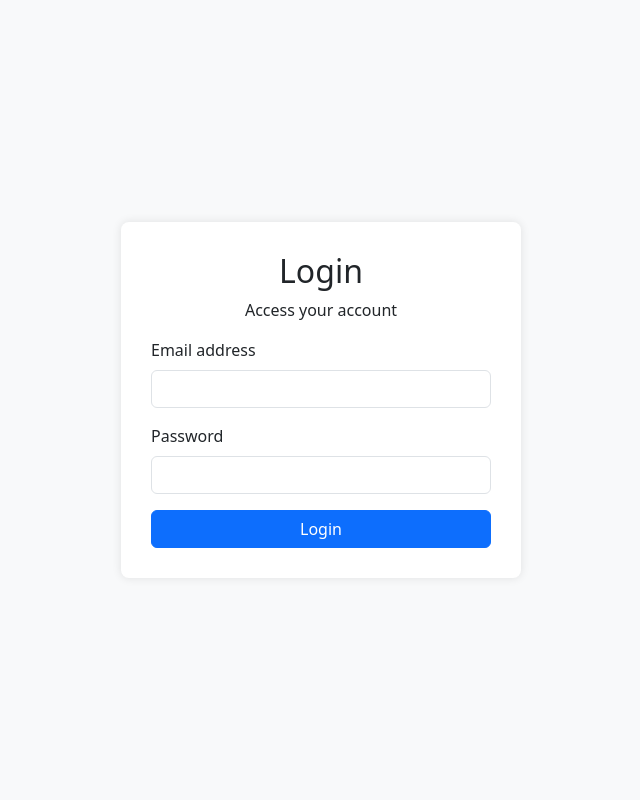
After one commit to ajvarus/Interferon, a Flask app: page /auth/login in a window 1280 px wide. The commit adds this page. Shown: the whole page, without its empty margins (319-959 px from the left). Run offline with Flask 3, Linux system fonts and the light colour scheme.

Commit message:
Added login and logout functionality.

```diff
--- a/routes/user_auth.py
+++ b/routes/user_auth.py
@@ -1,7 +1,9 @@
-from flask import Blueprint, request, render_template, jsonify
+from flask import Blueprint, request, render_template, jsonify, make_response
 import firebase_admin
-from firebase_admin import credentials, auth
-from utils.env_handler import get_firebase_key_path
+from firebase_admin import credentials, auth, exceptions
+from utils.env_handler import get_firebase_key_path, get_firebase_web_api_key
+import requests
+import json
 
 user_auth = Blueprint("user_auth", __name__)
 
@@ -21,7 +23,7 @@ def sign_up():
         data = request.json
         email = data["email"]
         password = data["password"]
-        print(email, password)
+
 
         try:
             user = auth.create_user(email=email, password=password)
@@ -29,3 +31,51 @@ def sign_up():
 
         except Exception as e:
             return jsonify({"message": "Failed to create user"}), 500
+
+
+@user_auth.route("/login", methods=["GET", "POST"])
+def login():
+    if request.method == "GET":
+        return render_template("login.html")
+
+    elif request.method == "POST":
+        data = request.json
+        email = data["email"]
+        password = data["password"]
+        print(email, password)
+
+        payload = json.dumps({
+            "email": email,
+            "password": password,
+            "return_secure_token": True
+        })
+
+        rest_api_url = "https://identitytoolkit.googleapis.com/v1/accounts:signInWithPassword"
+
+        try:
+            user = requests.post(rest_api_url,
+                    params={"key": get_firebase_web_api_key()},
+                    data=payload)
+            print(user.json())
+            user_data = user.json()
+            # Create an HTTP only cookie for the idToken
+            response = make_response(jsonify({'message': 'Authentication successful'}), 200)
+            response.set_cookie('idToken',
+                                user_data["idToken"],
+                                httponly=True)
+            return response
+        except Exception as e:
+            print(str(e))
+            return jsonify({'message': 'Authentication failed'}), 401
+
+
+@user_auth.route("/logout", methods=["POST"])
+def logout():
+    # Create a response with a message indicating successful logout
+    print("Logging out")
+    response = make_response(jsonify({'message': 'Logout successful'}), 200)
+
+    # Clear the idToken cookie by setting its value to an empty string
+    response.set_cookie('idToken', '', expires=0)
+
+    return response
--- a/templates/button_group.html
+++ b/templates/button_group.html
@@ -26,7 +26,7 @@
         if (response.ok) {
           // Redirect to a different URL upon success
           cryptoTypeLowerCase = cryptoType.toLowerCase();
-          window.location.href = `http://127.0.0.1:3000/cryptography/${cryptoTypeLowerCase}`;
+          window.location.href = `{{ base_url }}/cryptography/${cryptoTypeLowerCase}`;
         } else {
           // Display failure message
           alert("Failed to process the request. Please try again.");
--- /dev/null
+++ b/templates/login.html
@@ -0,0 +1,147 @@
+<!DOCTYPE html>
+<html lang="en">
+  <head>
+    <meta charset="UTF-8" />
+    <meta name="viewport" content="width=device-width, initial-scale=1.0" />
+    <title>Login - INTERFERON</title>
+    <link rel="icon" href="./static/favicon.png" type="image/png" />
+    <link
+      rel="stylesheet"
+      href="https://cdn.jsdelivr.net/npm/bootstrap@5.3.3/dist/css/bootstrap.min.css"
+    />
+    <link
+      rel="stylesheet"
+      href="{{ url_for('static', filename='font.css') }}"
+    />
+    <link rel="preconnect" href="https://fonts.googleapis.com" />
+    <link rel="preconnect" href="https://fonts.gstatic.com" crossorigin />
+    <link
+      href="https://fonts.googleapis.com/css2?family=IBM+Plex+Sans:ital,wght@0,100;0,200;0,300;0,400;0,500;0,600;0,700;1,100;1,200;1,300;1,400;1,500;1,600;1,700&display=swap"
+      rel="stylesheet"
+    />
+    <style>
+      body {
+        height: 100vh;
+        background-color: #f8f9fa;
+      }
+
+      .center-align-container {
+        display: flex;
+        flex-direction: column;
+        align-items: center;
+        justify-content: center;
+        min-height: 100vh;
+        width: 100%;
+      }
+
+      .login-container {
+        padding: 30px;
+        width: 400px;
+        background: white;
+        box-shadow: 0 0 10px rgba(0, 0, 0, 0.1);
+        border-radius: 8px;
+      }
+
+      .message-alert {
+        width: 400px;
+        margin-bottom: 15px;
+        text-align: center;
+      }
+
+      .form-control {
+        margin-bottom: 10px;
+      }
+    </style>
+  </head>
+  <body>
+    <div class="center-align-container">
+      <div
+        id="message-container"
+        class="message-alert alert alert-success alert-dismissible fade show"
+        role="alert"
+        style="display: none"
+      >
+        <span id="message-content"></span>
+        <button
+          type="button"
+          class="btn-close"
+          aria-label="Close"
+          onclick="hideMessage()"
+        ></button>
+      </div>
+      <div class="login-container">
+        <div class="login-form">
+          <h2 class="text-center">Login</h2>
+          <p class="text-center">Access your account</p>
+          <form method="POST">
+            <div class="mb-3">
+              <label for="email" class="form-label">Email address</label>
+              <input
+                type="email"
+                class="form-control"
+                id="email"
+                name="email"
+                required
+              />
+            </div>
+            <div class="mb-3">
+              <label for="password" class="form-label">Password</label>
+              <input
+                type="password"
+                class="form-control"
+                id="password"
+                name="password"
+                required
+              />
+            </div>
+            <button
+              type="button"
+              onclick="login_button_click()"
+              class="btn btn-primary w-100"
+            >
+              Login
+            </button>
+          </form>
+        </div>
+      </div>
+    </div>
+
+    <script src="https://cdn.jsdelivr.net/npm/bootstrap@5.3.3/dist/js/bootstrap.bundle.min.js"></script>
+    <script>
+      function hideMessage() {
+        const messageBox = document.getElementById("message-container");
+        messageBox.style.display = "none";
+      }
+
+      function login_button_click() {
+        const email = document.getElementById("email").value;
+        const password = document.getElementById("password").value;
+
+        const data = {
+          email: email,
+          password: password,
+        };
+
+        fetch("/auth/login", {
+          method: "POST",
+          headers: {
+            "Content-Type": "application/json",
+          },
+          body: JSON.stringify(data),
+        })
+          .then((response) => response.json())
+          .then((data) => {
+            const messageBox = document.getElementById("message-container");
+            const messageContent = document.getElementById("message-content");
+            messageContent.textContent = data.message; // Set the message from server
+            messageBox.style.display = "block";
+          })
+          .catch((error) => {
+            console.log(error);
+          });
+
+        return false;
+      }
+    </script>
+  </body>
+</html>
--- a/utils/env_handler.py
+++ b/utils/env_handler.py
@@ -8,3 +8,6 @@ def get_base_url():
 
 def get_firebase_key_path():
     return os.getenv("FIREBASE_KEY_PATH")
+
+def get_firebase_web_api_key():
+    return os.getenv("FIREBASE_WEB_API_KEY")
```
Also changed, not shown: templates/navbar_new.html (+32 -1 lines).
